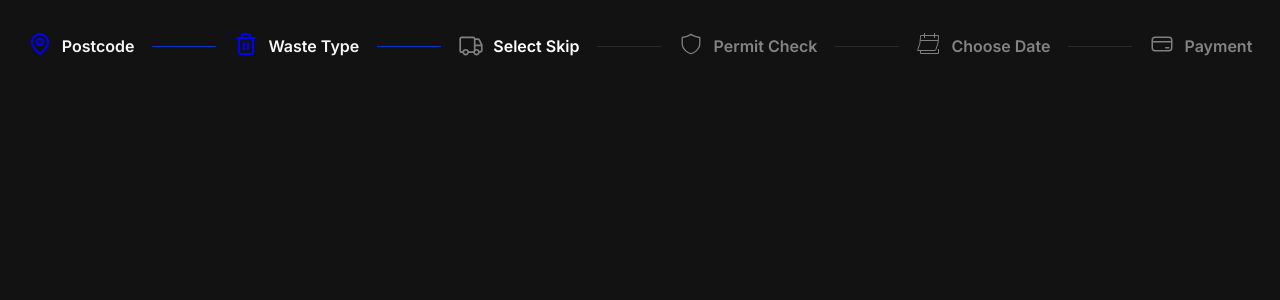
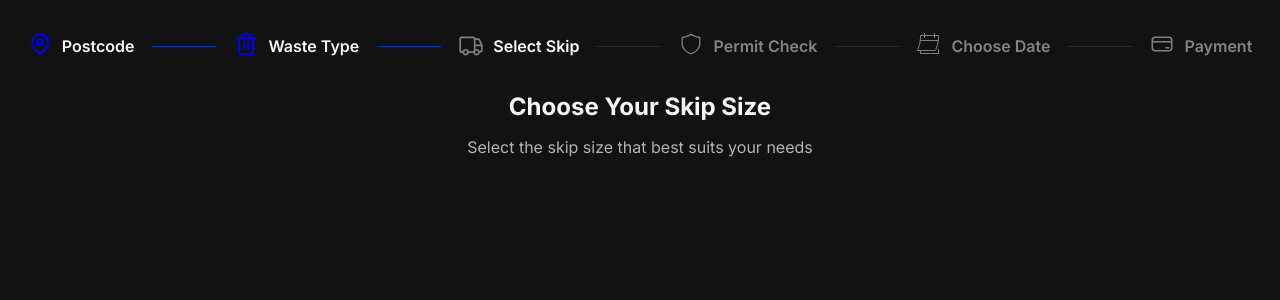
Before and after one commit to onisimm/react-remwaste, a React (Create React App) app: page / in a window 1280 px wide. Shown: the top 300 px of the page. Built offline with nearby package versions, Linux system fonts and the light colour scheme.

Commit message:
add page title and description

```diff
--- a/src/App.css
+++ b/src/App.css
@@ -1,7 +1,16 @@
 .app {
+  display: flex;
+  flex-direction: column;
+  gap: 2rem;
   text-align: center;
   background-color: var(--background-color);
   height: 100vh;
   width: 100vw;
   padding-top: 2rem;
 }
+
+.text-container {
+  display: flex;
+  flex-direction: column;
+  gap: 1rem;
+}
--- a/src/App.tsx
+++ b/src/App.tsx
@@ -1,11 +1,20 @@
 import './App.css';
-import { StepList } from './components/step-list';
+import { StepList } from './components/steps/step-list';
+import Description from './components/text/description';
+import Title from './components/text/title';
 import headerSteps from './constants/header-steps';
 
 function App() {
   return (
     <div className="app">
       <StepList steps={headerSteps} currentStep={2} />
+
+      <div className="text-container">
+        <Title>Choose Your Skip Size</Title>
+        <Description>
+          Select the skip size that best suits your needs
+        </Description>
+      </div>
     </div>
   );
 }
--- a/src/components/step-list.tsx
+++ b/src/components/steps/step-list.tsx
@@ -2,7 +2,7 @@ import './steps.css';
 import { Fragment } from 'react';
 import Step from './step';
 import StepDivider from './step-divider';
-import { StepItem } from '../types/steps';
+import { StepItem } from '../../types/steps';
 
 export function StepList({
   steps,
--- a/src/components/step.tsx
+++ b/src/components/steps/step.tsx
@@ -1,5 +1,5 @@
-import { StepItem } from '../types/steps';
 import './steps.css';
+import { StepItem } from '../../types/steps';
 
 export function Step({
   step,
--- /dev/null
+++ b/src/components/text/description.tsx
@@ -0,0 +1,7 @@
+import './text.css';
+
+function Description({ children }: { children: React.ReactNode }) {
+  return <text className="description">{children}</text>;
+}
+
+export default Description;
--- /dev/null
+++ b/src/components/text/text.css
@@ -0,0 +1,10 @@
+.title {
+  font-size: 1.5rem;
+  color: var(--text-color);
+  font-weight: 900;
+}
+
+.description {
+  font-size: 1rem;
+  color: var(--tertiary-text-color);
+}
--- /dev/null
+++ b/src/components/text/title.tsx
@@ -0,0 +1,7 @@
+import './text.css';
+
+function Title({ children }: { children: React.ReactNode }) {
+  return <text className="title">{children}</text>;
+}
+
+export default Title;
--- a/src/global.css
+++ b/src/global.css
@@ -1,6 +1,7 @@
 :root {
   --text-color: #f6f6f6;
   --secondary-text-color: #838383;
+  --tertiary-text-color: #b3b3b3;
   --primary-blue: #0037c1;
   --secondary-blue: #2563eb;
   --background-color: #121212;
```
Also changed, not shown: src/components/steps/step-divider.tsx (renamed from src/components/step-divider.tsx), src/components/steps/steps.css (renamed from src/components/steps.css).
